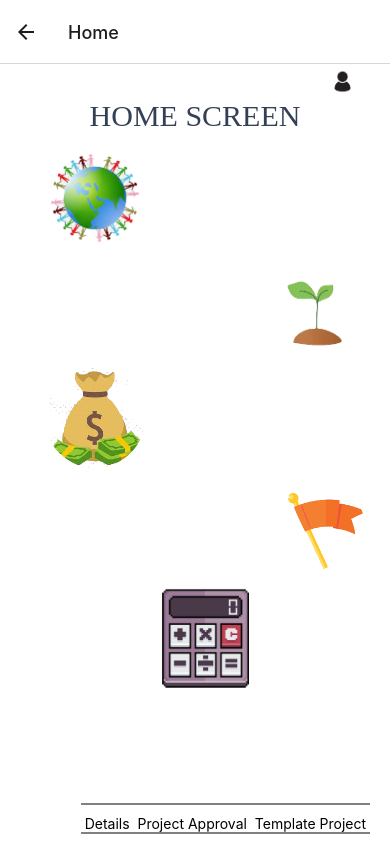
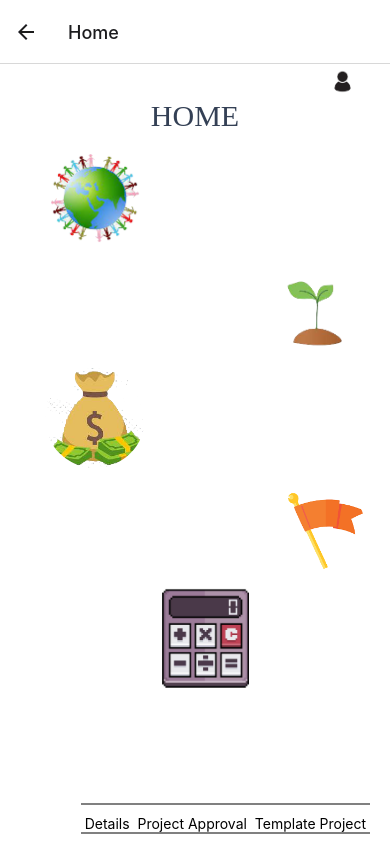
Before and after one commit to Adoyle210/Youth-For-Earthwin, a React Native app in the folder Youth-For-Earthwin/: screen /Home in a window 390 px wide. Built offline with nearby package versions, Linux system fonts and the light colour scheme.

Commit message:
edit header

```diff
--- a/Youth-For-Earthwin/screens/HomeScreen.js
+++ b/Youth-For-Earthwin/screens/HomeScreen.js
@@ -10,7 +10,7 @@ const HomeScreen = ({navigation}) => {
                 <View style={styles.ProfileStyle}>
                     <Profile/>
                 </View>
-                <Text style={styles.mainHeader}>Home Screen</Text>
+                <Text style={styles.mainHeader}>Home</Text>
                 <View style={styles.leftContainer}>
                     <TouchableOpacity style={styles.buttonStyle} onPress={() => navigation.navigate("Gather Group")}>
                         <Image source={require('../assets/group.png')} style={styles.image}/>
```
